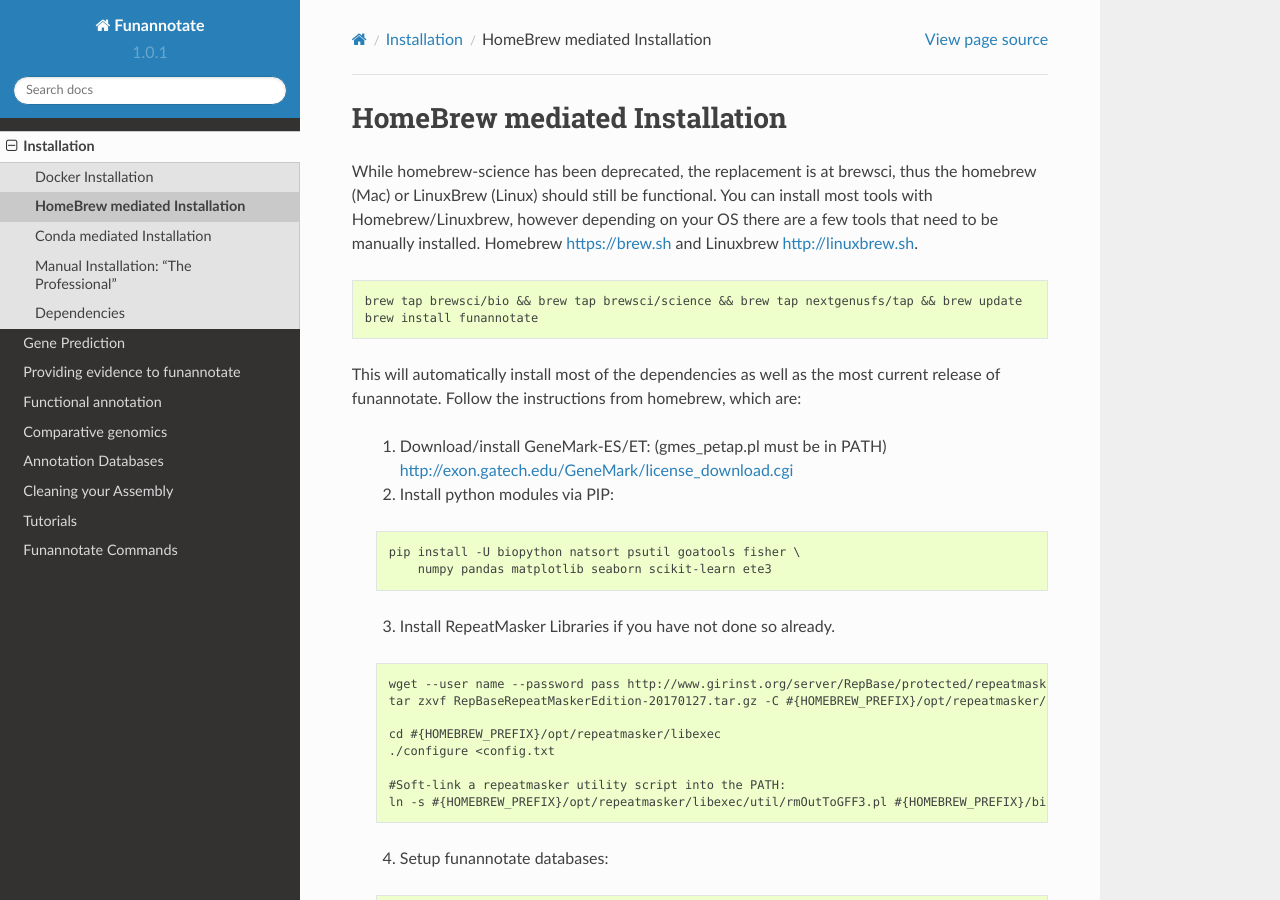
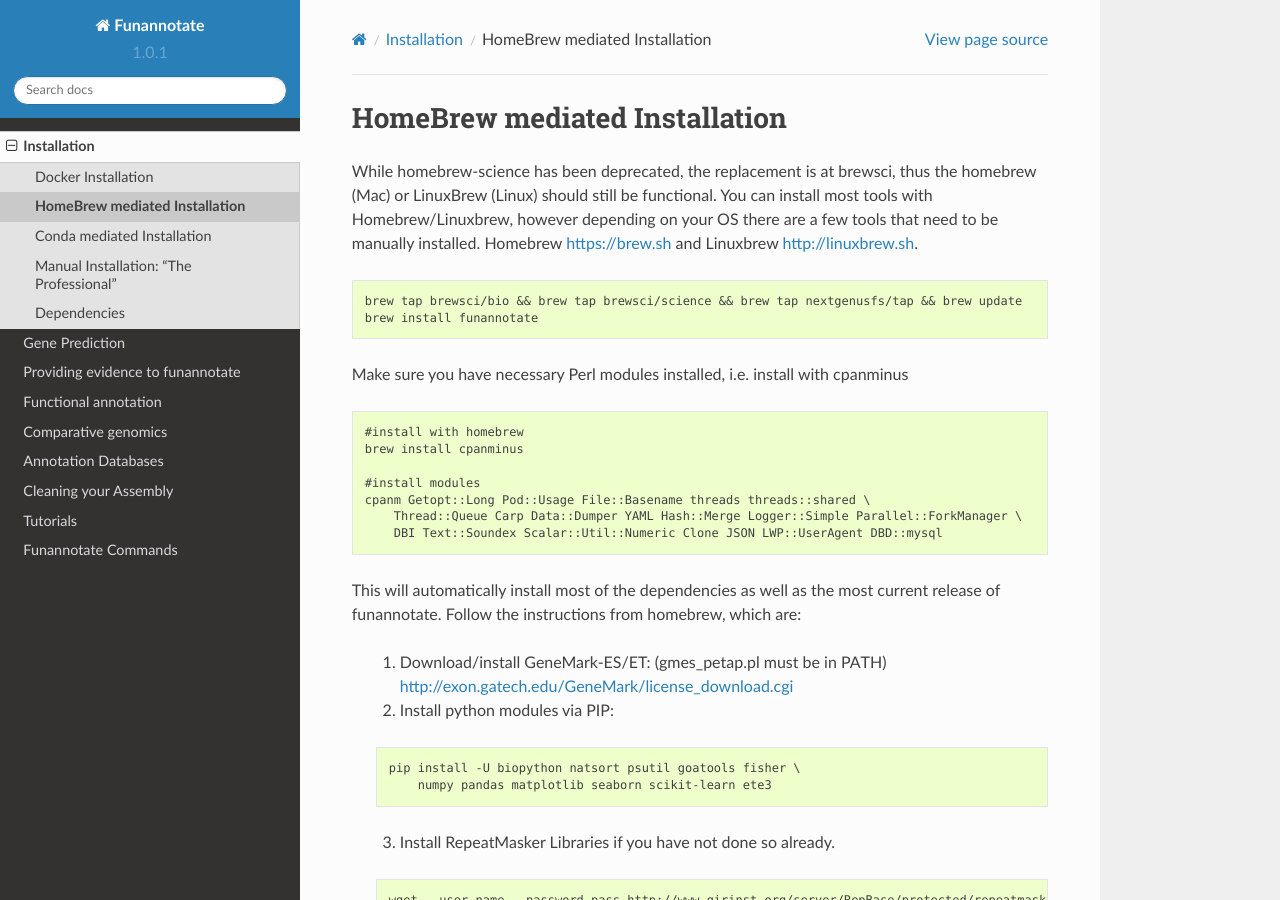
Before and after one commit to nextgenusfs/funannotate, a Sphinx documentation site: the page built from docs/homebrew.rst, in a window 1280 px wide and 900 px high. Built offline with Sphinx 7.4.7 and the Read the Docs theme 2.0.0, drawn with Linux system fonts in a browser that asks for light colours.

Commit message:
update perl modules in docs

```diff
--- a/docs/homebrew.rst
+++ b/docs/homebrew.rst
@@ -9,6 +9,20 @@
 
     brew tap brewsci/bio && brew tap brewsci/science && brew tap nextgenusfs/tap && brew update
     brew install funannotate
+
+
+Make sure you have necessary Perl modules installed, i.e. install with cpanminus
+
+.. code-block:: none
+
+    #install with homebrew
+    brew install cpanminus
+
+    #install modules
+    cpanm Getopt::Long Pod::Usage File::Basename threads threads::shared \
+        Thread::Queue Carp Data::Dumper YAML Hash::Merge Logger::Simple Parallel::ForkManager \
+        DBI Text::Soundex Scalar::Util::Numeric Clone JSON LWP::UserAgent DBD::mysql
+
 
 This will automatically install most of the dependencies as well as the most current release of funannotate. Follow the instructions from homebrew, which are:
 
```
